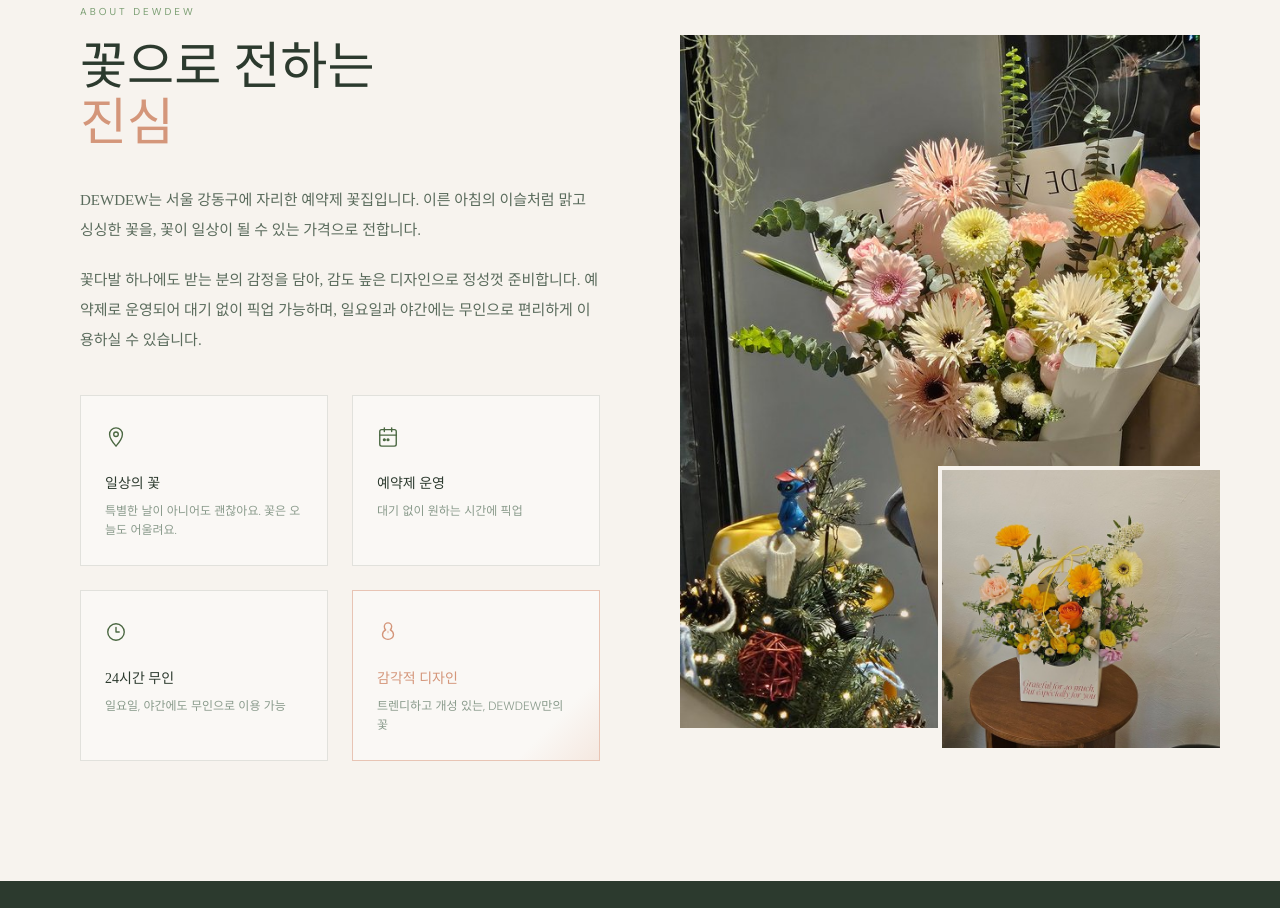
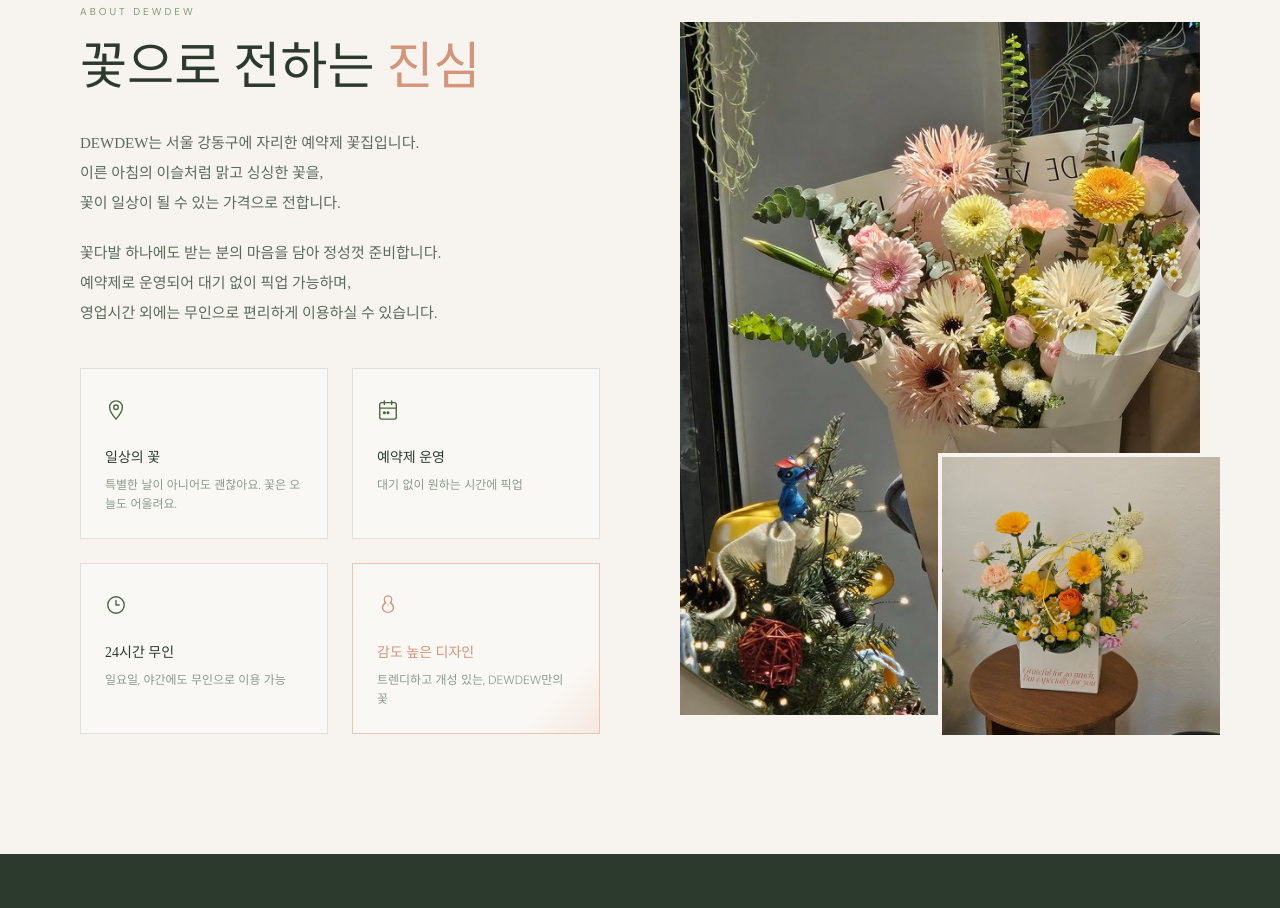
Before and after one commit to dewdew418/dewdew-website, a plain HTML site: page index.html in a window 1280 px wide. Shown: the part 1032-1940 px from the top of the page. Drawn offline with nearby package versions, Linux system fonts and the light colour scheme; a web font is replaced by a local one.

Commit message:
Update index.html

```diff
--- a/index.html
+++ b/index.html
@@ -897,19 +897,17 @@
       <div class="about-text">
         <div class="section-tag">About DEWDEW</div>
         <h2 class="section-title">
-          꽃으로 전하는<br>
-          <em>진심</em>
+          꽃으로 전하는 <em>진심</em>
         </h2>
         <p>
-          DEWDEW는 서울 강동구에 자리한 예약제 꽃집입니다.
-          이른 아침의 이슬처럼 맑고 싱싱한 꽃을,
+          DEWDEW는 서울 강동구에 자리한 예약제 꽃집입니다.<br>
+          이른 아침의 이슬처럼 맑고 싱싱한 꽃을,<br>
           꽃이 일상이 될 수 있는 가격으로 전합니다.
         </p>
         <p>
-          꽃다발 하나에도 받는 분의 감정을 담아,
-          감도 높은 디자인으로 정성껏 준비합니다.
-          예약제로 운영되어 대기 없이 픽업 가능하며,
-          일요일과 야간에는 무인으로 편리하게 이용하실 수 있습니다.
+          꽃다발 하나에도 받는 분의 마음을 담아 정성껏 준비합니다.<br>
+          예약제로 운영되어 대기 없이 픽업 가능하며,<br>
+          영업시간 외에는 무인으로 편리하게 이용하실 수 있습니다.
         </p>
 
         <div class="about-features">
@@ -954,7 +952,7 @@
                 <path d="M12 10 Q10 12 12 14 Q14 12 12 10z" fill="var(--blush)" stroke="none"/>
               </svg>
             </div>
-            <div class="feature-title" style="color:var(--blush-deep);">감각적 디자인</div>
+            <div class="feature-title" style="color:var(--blush-deep);">감도 높은 디자인</div>
             <div class="feature-desc">트렌디하고 개성 있는, DEWDEW만의 꽃</div>
           </div>
         </div>
@@ -1050,8 +1048,8 @@
     <section class="reservation-section" id="reservation" aria-label="예약">
     <div class="section-tag" style="text-align:center;justify-content:center;">예약하기</div>
     <h2 class="section-title" style="text-align:center;">
-      &ldquo;잘 지내?&rdquo; 대신,<br>
-      그 사람만의 꽃 한 다발.
+      꽃 한 다발이<br>
+      말해줄 거예요.
     </h2>
     <p>
       좋아하는 색, 좋아하는 향, 좋아하는 분위기<br>
```
